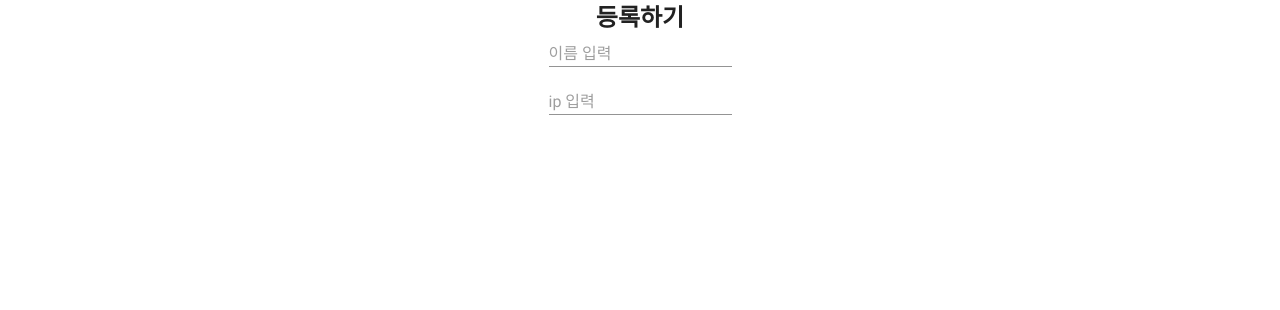
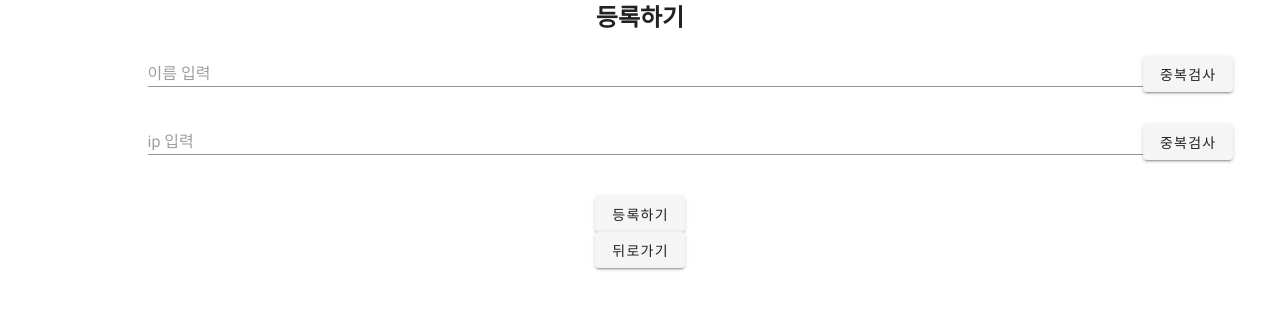
Before and after one commit to jiyeon12345/project_atto_research, a Vue app in the folder frontend/: page /register in a window 1280 px wide. Shown: the top 310 px of the page. Built offline with nearby package versions, Linux system fonts and the light colour scheme.

Commit message:
[fHostReg] 데이터 받아 return 과정 완료

```diff
--- a/frontend/src/components/ProjectRegister.vue
+++ b/frontend/src/components/ProjectRegister.vue
@@ -1,7 +1,9 @@
-<template lang="">
+<template>
   <div class="registerForm">
     <h2>등록하기</h2>
 
+    <v-container>
+      <v-row style="padding: 20px 0 0 100px">
         <v-text-field
           flat
           v-model="hostName"
@@ -10,6 +12,9 @@
           required
           placeholder="이름 입력"
         />
+        <v-btn @click="isDuplicatedHostName">중복검사</v-btn>
+      </v-row>
+      <v-row style="padding: 20px 0 0 100px">
         <v-text-field
           flat
           v-model="ip"
@@ -18,6 +23,12 @@
           required
           placeholder="ip 입력"
         />
+        <v-btn @click="isDuplicatedIp">중복검사</v-btn>
+      </v-row>
+    </v-container>
+    <br />
+    <v-btn @click="submitData">등록하기</v-btn>
+    <v-btn @click="goToMainPage">뒤로가기</v-btn>
   </div>
 </template>
 <script>
@@ -29,6 +40,21 @@ export default {
       ip: "",
     };
   },
+  methods: {
+    isDuplicatedHostName() {
+      this.$emit("isDuplicatedHostName", this.hostName);
+    },
+    isDuplicatedIp() {
+      this.$emit("isDuplicatedIp", this.ip);
+    },
+    submitData() {
+      const { hostName, ip } = this;
+      this.$emit("submitData", { hostName, ip });
+    },
+    goToMainPage() {
+      this.$router.push({ name: "ProjectMain" });
+    },
+  },
 };
 </script>
 <style scoped>
@@ -36,7 +62,4 @@ export default {
   display: grid;
   place-items: center;
 }
-input {
-  width: 80%;
-}
 </style>
--- a/frontend/src/views/ProjectRegisterPage.vue
+++ b/frontend/src/views/ProjectRegisterPage.vue
@@ -1,11 +1,70 @@
-<template lang="">
-  <div><ProjectRegister /></div>
+<template>
+  <div>
+    <ProjectRegister
+      @isDuplicatedHostName="isDuplicatedHostName"
+      @isDuplicatedIp="isDuplicatedIp"
+      @submitData="submitData"
+    />
+  </div>
 </template>
 <script>
 import ProjectRegister from "@/components/ProjectRegister.vue";
+import axios from "axios";
+
 export default {
   name: "ProjectRegisterPage",
   components: { ProjectRegister },
+  methods: {
+    isDuplicatedHostName(payload) {
+      let hostName = payload;
+
+      axios
+        .get(`http://localhost:7777/project/checkHostName/${hostName}`)
+        .then((res) => {
+          if (res.data == true) {
+            alert("중복된 이름입니다.");
+          } else alert("사용 가능한 이름입니다.");
+        })
+        .catch(() => {
+          alert("조회 실패");
+        });
+    },
+    isDuplicatedIp(payload) {
+      let ip = payload;
+
+      axios
+        .get(`http://localhost:7777/project/checkIp/${ip}`)
+        .then((res) => {
+          if (res.data == true) {
+            alert("중복된 ip 입니다.");
+          } else alert("사용 가능한 ip입니다.");
+        })
+        .catch(() => {
+          alert("조회 실패");
+        });
+    },
+    submitData(payload) {
+      const { hostName, ip } = payload;
+      axios
+        .post(`http://localhost:7777/project/sign-up`, { hostName, ip })
+        .then((res) => {
+          if (res.data == 0) {
+            alert("등록을 완료했습니다.");
+            return this.$router.push({ name: "ProjectMain" });
+          }
+          if (res.data == 1) {
+            alert("등록된 수가 100개를 넘었습니다.");
+            return this.$router.push({ name: "ProjectMain" });
+          }
+          if (res.data == 2)
+            return alert("중복검사를 다시 해 주시기 바랍니다.");
+          if (res.data == 3) return alert("값을 모두 입력해 주시기 바랍니다.");
+        })
+        .catch(() => {
+          alert("등록에 실패하였습니다.");
+        });
+    },
+  },
 };
 </script>
 <style lang=""></style>
```
Lines whose indentation alone changed are shown as unchanged.
